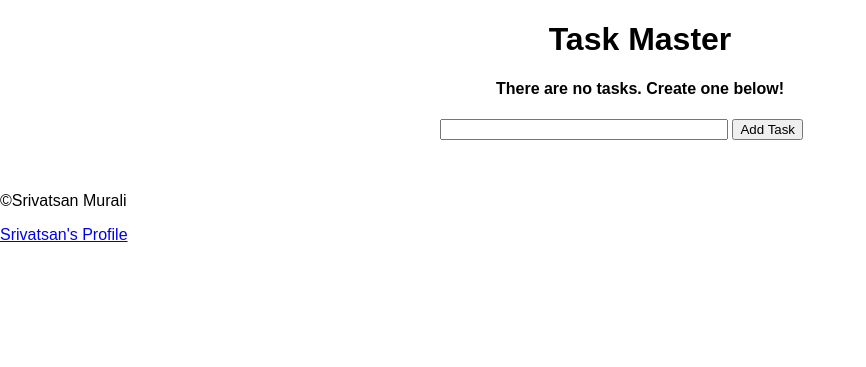
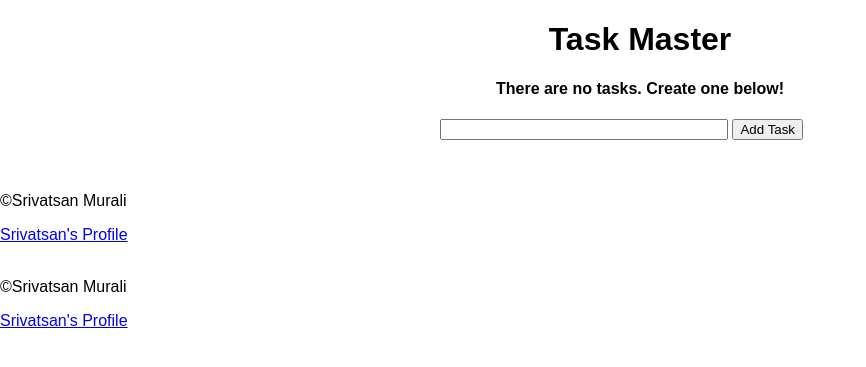
Before and after one commit to srivatsan18/Task-Manager, a Flask app: page / in a window 1280 px wide. Shown: the top 367 px of the page, without its empty margins (0-866 px from the left). Run offline with Flask 2, Linux system fonts and the light colour scheme; data that the repository does not hold is empty.

Commit message:
Update base.html

```diff
--- a/templates/base.html
+++ b/templates/base.html
@@ -14,4 +14,8 @@
     <p>&copy;Srivatsan Murali</p>
     <a href="https://www.linkedin.com/in/srivatsan-murali-009479b6">Srivatsan's Profile</a>
 </body>
+    <br>
+    <br>
+    <p>&copy;Srivatsan Murali</p>
+    <a href="https://www.linkedin.com/in/srivatsan-murali-009479b6">Srivatsan's Profile</a>
 </html>
```
